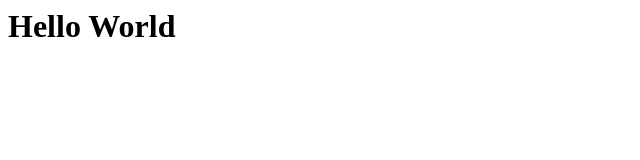
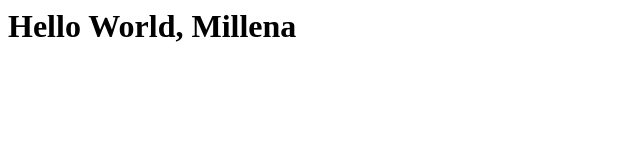
Before and after one commit to barbaraknupp/gama-no-github, a plain HTML site: page index.html in a window 1280 px wide. Shown: the whole page, without its empty margins (0-640 px from the left). Drawn offline with Linux system fonts and the light colour scheme.

```diff
--- a/index.html
+++ b/index.html
@@ -1,6 +1,7 @@
 <html>
     <body>
-        <h1>Hello World
+        <h1>Hello World, Millena
+
         </h1>
     </body>
 </html>
```
